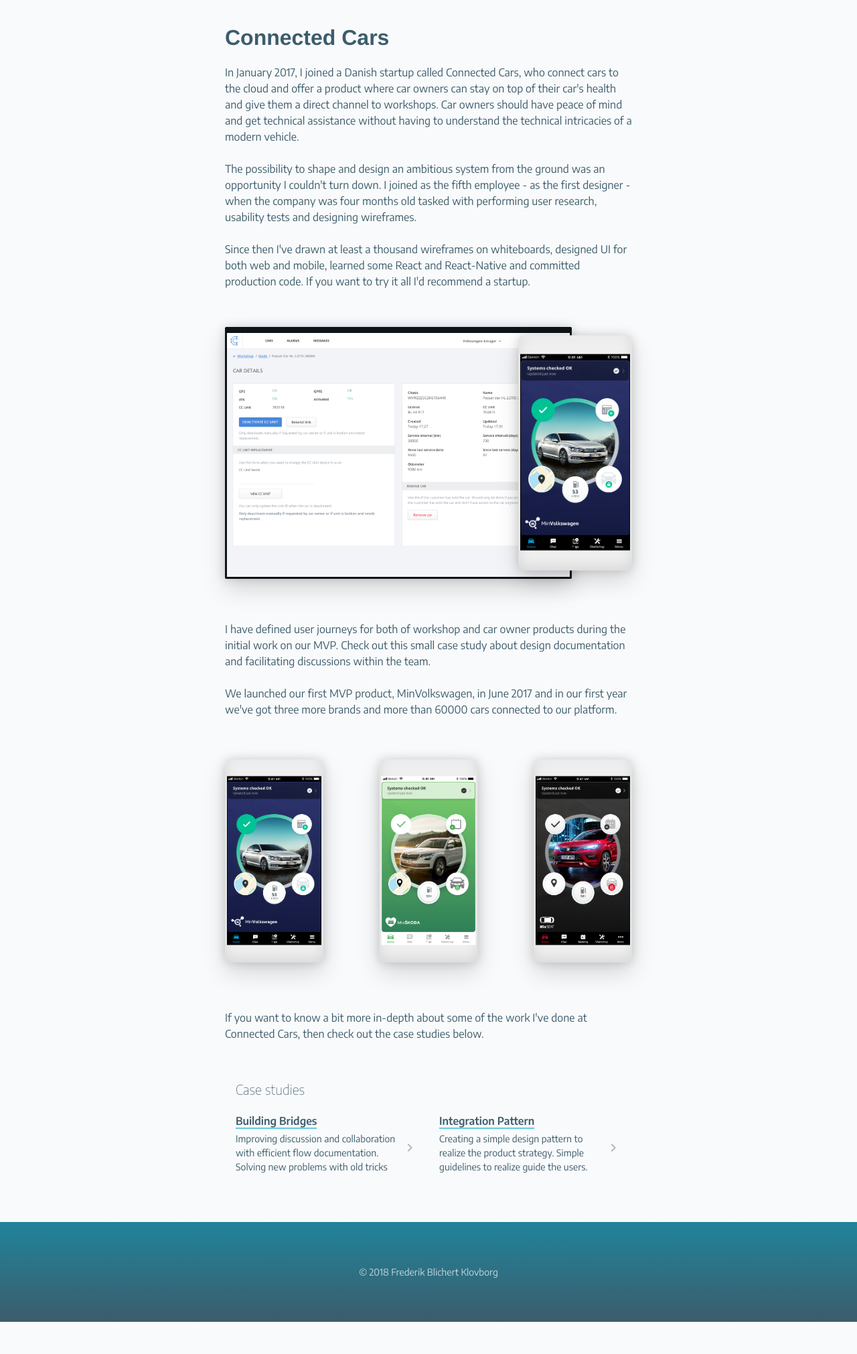
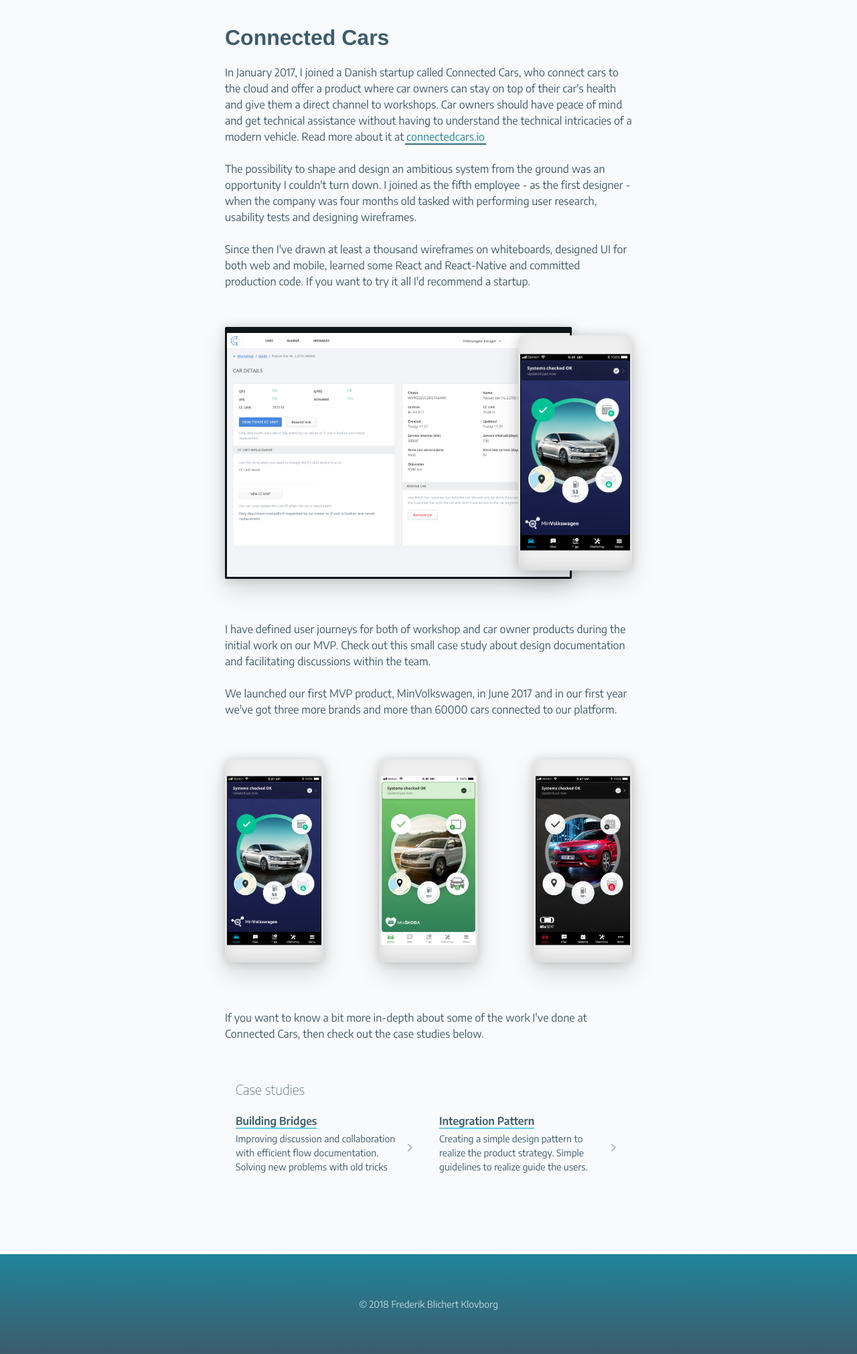
Before and after one commit to frebliklo/frebliklo.github.io, a Jekyll site: the page built from work/connected-cars/index.html, in a window 1280 px wide. Shown: the whole page at 67% size. Built offline with Jekyll 4.4.1, drawn with Linux system fonts in a browser that asks for light colours; some web fonts are replaced; before the commit the page ends 1973 px from its top, so only the background shows below that.

```diff
--- a/assets/_scss/_components/_button.scss
+++ b/assets/_scss/_components/_button.scss
@@ -29,7 +29,7 @@
 
   &, &:link, &:visited {
     position: relative;
-    color: currentColor;
+    color: $color-blue-dark-1;
     z-index: 100;
     transition: color 100ms;
   }
@@ -40,6 +40,7 @@
     width: 105%;
     height: 2px;
     background: linear-gradient(to bottom, $color-blue-dark-1, $color-blue-dark-2);
+    border-radius: 1px;
     top: auto;
     right: auto;
     bottom: 0;
--- a/work/connected-cars/flow/index.html
+++ b/work/connected-cars/flow/index.html
@@ -53,6 +53,7 @@ title: Case study - CC Flow
           <p>As a bonus check out <a class="inline-link" href="https://dribbble.com/shots/4207721-Interaction-annotation" target="_blank">this Dribbble shot</a> where I used the same kit to annotate gestures triggering an animation.</p>
         </div>
       </div>
+      <a href="{{ site.baseurl }}/work/connected-cars" class="btn u-mt u-mb-xxl">&larr; Back to Connected Cars</a>
     </section>
 
 </div>
--- a/work/connected-cars/index.html
+++ b/work/connected-cars/index.html
@@ -8,7 +8,7 @@ title: Work - Connected Cars
     <div class="row">
       <div class="col-2">
         <h2 class="u-mb-sm">Connected Cars</h2>
-        <p>In January 2017, I joined a Danish startup called Connected Cars, who connect cars to the cloud and offer a product where car owners can stay on top of their car's health and give them a direct channel to workshops. Car owners should have peace of mind and get technical assistance without having to understand the technical intricacies of a modern vehicle.</p>
+        <p>In January 2017, I joined a Danish startup called Connected Cars, who connect cars to the cloud and offer a product where car owners can stay on top of their car's health and give them a direct channel to workshops. Car owners should have peace of mind and get technical assistance without having to understand the technical intricacies of a modern vehicle. Read more about it at <a class="inline-link" href="https://connectedcars.io" target="_blank">connectedcars.io</a></p>
         <p>The possibility to shape and design an ambitious system from the ground was an opportunity I couldn't turn down. I joined as the fifth employee - as the first designer - when the company was four months old tasked with performing user research, usability tests and designing wireframes.</p>
         <p>Since then I've drawn at least a thousand wireframes on whiteboards, designed UI for both web and mobile, learned some React and React-Native and committed production code. If you want to try it all I'd recommend a startup.</p>
       </div>
@@ -76,7 +76,7 @@ title: Work - Connected Cars
     </div>
   </section>
 
-  <section class="container">
+  <section class="container u-mb-xxl">
     <div class="row">
       <div class="col-2">
         {% include case-teasers.html %}
```
Also changed, not shown: work/connected-cars/integrations/index.html (added, +53 -0 lines).
